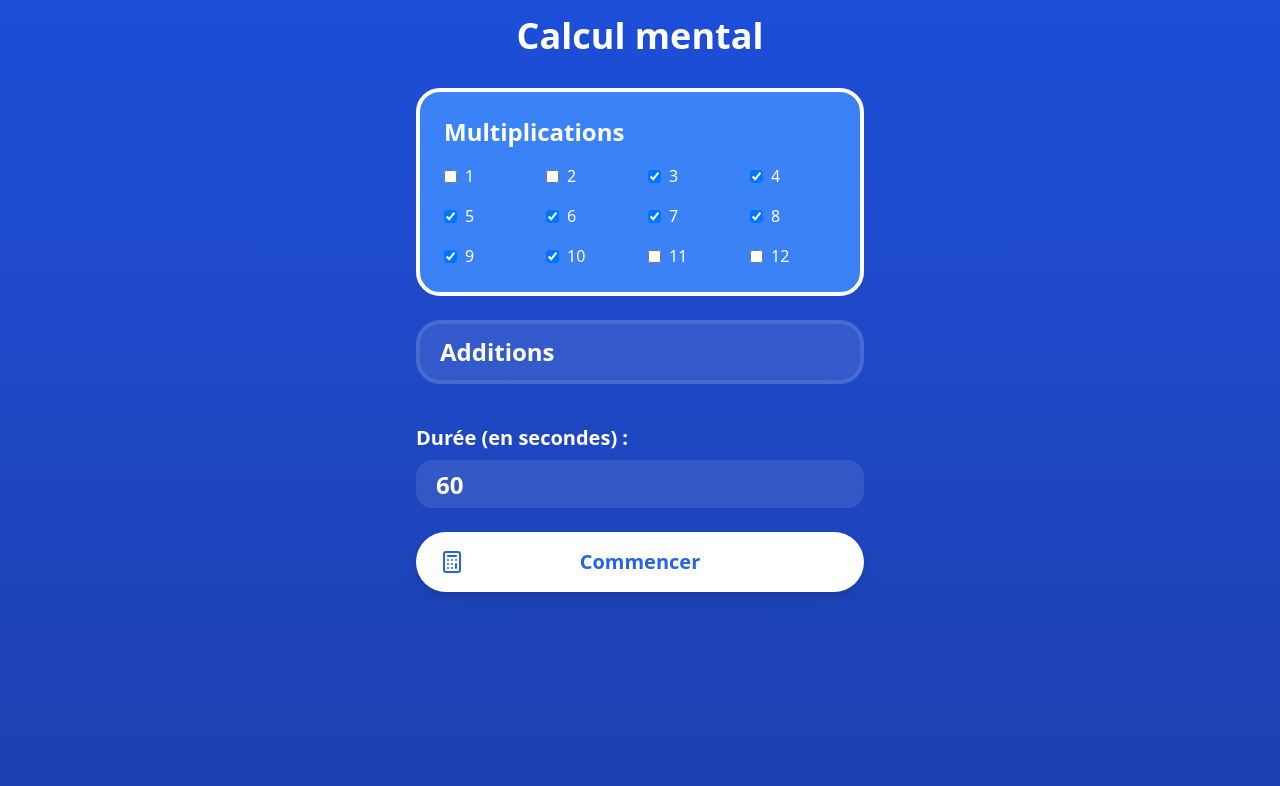
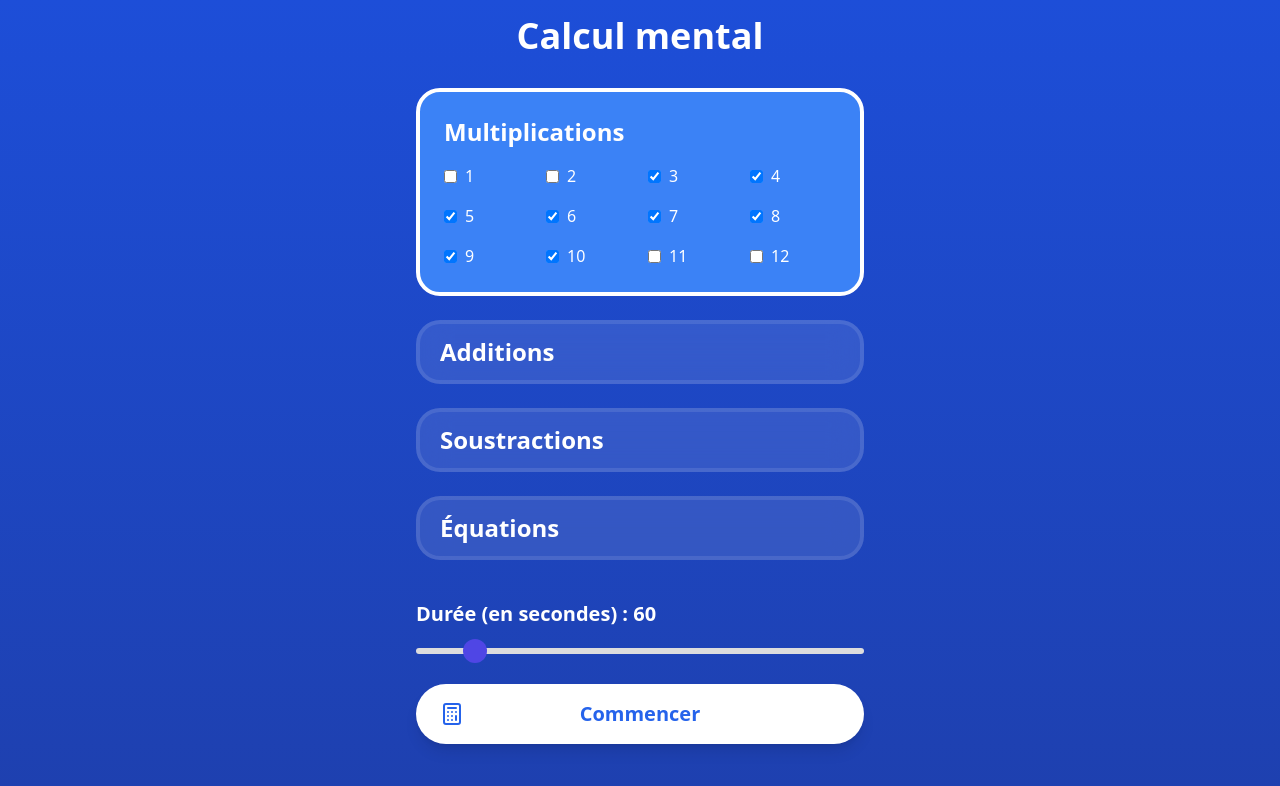
Before and after one commit to alexisflesch/calcul, a React (Vite) app: page /calcul/ in a window 1280 px wide. Shown: the top 786 px of the page. Built offline with nearby package versions, Linux system fonts and the light colour scheme.

Commit message:
new operations

```diff
--- a/src/App.tsx
+++ b/src/App.tsx
@@ -1,6 +1,7 @@
-import React, { useState, useEffect } from 'react';
+import { useState, useEffect } from 'react';
+import ScrollToTop from './components/ScrollToTop';
 import { useLocation, Routes, Route } from 'react-router-dom';
-import { Timer, Calculator } from 'lucide-react';
+import { Timer } from 'lucide-react';
 import { Game } from './components/Game';
 import { GameOver } from './components/GameOver';
 import { Streak } from './components/Streak';
@@ -16,7 +17,7 @@ function App() {
   const [pointsScored, setPointsScored] = useState<number | null>(null);
   const [correctAnswers, setCorrectAnswers] = useState(0);
   const [multipliers, setMultipliers] = useState<number[]>([3, 4, 5, 6, 7, 8, 9, 10]);
-  const [selectedMode, setSelectedMode] = useState<"Multiplications" | "Additions">("Multiplications"); // Track selected mode
+  const [selectedMode, setSelectedMode] = useState<"Multiplications" | "Additions" | "Soustractions" | "Équations">("Multiplications"); // Track selected mode
 
 
   const location = useLocation();
@@ -81,11 +82,13 @@ function App() {
   };
 
   return (
+    <>
+      <ScrollToTop />
       <Routes>
         <Route path="/" element={<IndexPage startGame={startGame} setTimeLeft={setTimeLeft} selectedMode={selectedMode} setSelectedMode={setSelectedMode} />} />
         <Route path="/game" element={
-        <div className="h-[100dvh] bg-gradient-to-b from-blue-700 to-blue-800 text-white p-4 flex flex-col">
-          <div className="w-full h-full max-w-md mx-auto flex flex-col">
+          <div className="min-h-[100dvh] bg-gradient-to-b from-blue-700 to-blue-800 text-white p-4 flex flex-col overflow-hidden">
+            <div className="w-full h-full max-w-md mx-auto flex flex-col flex-grow">
               <div className="flex justify-between items-center gap-4 mb-2">
                 <div className="flex items-center gap-2 text-xl font-bold">
                   <Timer className="w-6 h-6" />
@@ -128,6 +131,7 @@ function App() {
           </div>
         } />
       </Routes>
+    </>
   );
 }
 
--- a/src/components/Game.tsx
+++ b/src/components/Game.tsx
@@ -1,5 +1,5 @@
-import React, { useState, useEffect } from 'react';
-import { Check, X } from 'lucide-react';
+import { useState, useEffect } from 'react';
+import { X } from 'lucide-react';
 import { Numpad } from './Numpad';
 
 interface GameProps {
@@ -8,20 +8,31 @@ interface GameProps {
   debug: boolean;
   streak: number;
   multipliers: number[];
-  selectedMode: "Multiplications" | "Additions";
+  selectedMode: "Multiplications" | "Additions" | "Soustractions" | "Équations";
 }
 
-export function Game({ onCorrect, onWrong, debug, streak, multipliers, selectedMode }: GameProps) {
-  const [firstNumber, setFirstNumber] = useState(0);
-  const [secondNumber, setSecondNumber] = useState(0);
-  const [answer, setAnswer] = useState('');
-  const [showFeedback, setShowFeedback] = useState<string | null>(null);
+export function Game({ onCorrect, onWrong, streak, multipliers, selectedMode }: GameProps) {
+  const [equation, setEquation] = useState('');
+  const [shownEquation, setShownEquation] = useState('');
+  const [correctAnswer, setCorrectAnswer] = useState('');
+  const [userAnswer, setUserAnswer] = useState('');
   const [pointsScored, setPointsScored] = useState<number | null>(null);
   const [showRedCross, setShowRedCross] = useState(false);
 
+
+
+  useEffect(() => {
+    generateQuestion();
+  }, []);  // This runs only once when the component is mounted
+
+  useEffect(() => {
+    // This ensures that shownEquation is updated whenever equation changes
+    setShownEquation(equation);
+  }, [equation]);
+
   const generateQuestion = () => {
-    let randomFirstNumber;
-    let randomSecondNumber;
+    let randomFirstNumber = 0;
+    let randomSecondNumber = 0;
 
     if (selectedMode === 'Additions') {
       // Pick two random numbers between 1 and 12. Lower probability for 1 and 2
@@ -33,19 +44,48 @@ export function Game({ onCorrect, onWrong, debug, streak, multipliers, selectedM
         randomFirstNumber = Math.floor(Math.random() * 10) + 3;
         randomSecondNumber = Math.floor(Math.random() * 10) + 3;
       }
-    } else {
+      setEquation(`${randomFirstNumber} + ${randomSecondNumber} = _`);
+      setCorrectAnswer((randomFirstNumber + randomSecondNumber).toString());
+      setShownEquation(equation);
+    } else if (selectedMode === 'Multiplications') {
       // Pick random numbers from the multipliers array
       randomFirstNumber = multipliers[Math.floor(Math.random() * multipliers.length)];
       randomSecondNumber = multipliers[Math.floor(Math.random() * multipliers.length)];
+      setEquation(`${randomFirstNumber} × ${randomSecondNumber} = _`);
+      setCorrectAnswer((randomFirstNumber * randomSecondNumber).toString());
     }
-    setFirstNumber(randomFirstNumber);
-    setSecondNumber(randomSecondNumber);
-    setAnswer('');
+    else if (selectedMode === 'Soustractions') {
+      //Pick a random number between 1 and 12, 1 with a lower probability
+      if (Math.random() < .3) {
+        randomFirstNumber = Math.floor(Math.random() * 12) + 1;
+      }
+      else {
+        randomFirstNumber = Math.floor(Math.random() * 10) + 3;
+      }
+      randomSecondNumber = Math.floor(Math.random() * randomFirstNumber);
+      setEquation(`${randomFirstNumber} - ${randomSecondNumber} = _`);
+      setCorrectAnswer((randomFirstNumber - randomSecondNumber).toString());
+    }
+    else if (selectedMode === 'Équations') {
+      //Randomly creates an addition or substraction
+      if (Math.random() < .5) {
+        // Addition
+        randomFirstNumber = Math.floor(Math.random() * 12) + 1;
+        randomSecondNumber = Math.floor(Math.random() * randomFirstNumber);
+        setEquation(`${randomFirstNumber} = ${randomSecondNumber} +  _`);
+        setCorrectAnswer((randomFirstNumber - randomSecondNumber).toString());
+      }
+      else {
+        // Substraction
+        randomFirstNumber = Math.floor(Math.random() * 12) + 1;
+        randomSecondNumber = Math.floor(Math.random() * randomFirstNumber);
+        setEquation(`${randomSecondNumber} = ${randomFirstNumber} -  _`);
+        setCorrectAnswer((randomFirstNumber - randomSecondNumber).toString());
+      }
+      setShownEquation(equation);
+    }
   };
 
-  useEffect(() => {
-    generateQuestion();
-  }, []);
 
   useEffect(() => {
     if (pointsScored !== null) {
@@ -65,41 +105,33 @@ export function Game({ onCorrect, onWrong, debug, streak, multipliers, selectedM
     }
   }, [showRedCross]);
 
+
   const handleNumberInput = (num: number) => {
-    if (answer.length < 3) {
-      setAnswer((prev) => prev + num);
+    if (userAnswer.length < 3) {
+      const newAnswer = userAnswer + num;
+      setUserAnswer(newAnswer);
+      setShownEquation(equation.replace('_', newAnswer));  // Update shownEquation dynamically
     }
   };
 
   const handleDelete = () => {
-    setAnswer((prev) => prev.slice(0, -1));
+    const newAnswer = userAnswer.slice(0, -1);
+    setUserAnswer(newAnswer);
+    setShownEquation(equation.replace('_', newAnswer));  // Update shownEquation dynamically
   };
 
   const handleSubmit = () => {
-    let correctAnswer;
-    if (selectedMode === 'Additions') {
-      correctAnswer = firstNumber + secondNumber;
-    }
-    else {
-      correctAnswer = firstNumber * secondNumber;
-    }
-    const userAnswer = parseInt(answer, 10);
-
     if (userAnswer === correctAnswer) {
-      setShowFeedback('correct');
       handleCorrectAnswer();
       setTimeout(() => {
-        setShowFeedback(null);
         generateQuestion();
       }, 100);
     } else {
-      setShowFeedback('wrong');
       handleWrongAnswer();
       setTimeout(() => {
-        setShowFeedback(null);
-        setAnswer('');
       }, 1000);
     }
+    setUserAnswer('');
   };
 
   const handleCorrectAnswer = () => {
@@ -122,8 +154,7 @@ export function Game({ onCorrect, onWrong, debug, streak, multipliers, selectedM
     <div className="flex flex-col h-screen max-h-screen justify-between gap-4 overflow-hidden">
       <div className="bg-white/10 backdrop-blur-lg rounded-3xl p-6 relative flex items-center justify-center max-h-[30vh] min-h-[80px] overflow-hidden">
         <div className="text-5xl md:text-6xl font-bold text-center">
-          {selectedMode === 'Additions' ? `${firstNumber} + ${secondNumber} ` : `${firstNumber} × ${secondNumber} `}
-          = {answer || '_'}
+          {shownEquation}
         </div>
       </div>
 
--- a/src/components/GameOver.tsx
+++ b/src/components/GameOver.tsx
@@ -1,6 +1,6 @@
-import React, { useState, useEffect } from 'react';
+import { useState, useEffect } from 'react';
 import { useNavigate } from 'react-router-dom';
-import { RefreshCw, Star } from 'lucide-react';
+import { RefreshCw } from 'lucide-react';
 
 interface GameOverProps {
   score: number;
@@ -8,11 +8,11 @@ interface GameOverProps {
   correctAnswers: number;
   initialTime: number;
   multipliers: number[];
-  selectedMode: "Multiplications" | "Additions";
+  selectedMode: "Multiplications" | "Additions" | "Soustractions" | "Équations";
   onRestart: () => void;
 }
 
-export function GameOver({ score, attempts, correctAnswers, initialTime, multipliers, onRestart, selectedMode }: GameOverProps) {
+export function GameOver({ score, attempts, correctAnswers, initialTime, multipliers, selectedMode }: GameOverProps) {
   const navigate = useNavigate();
   const [buttonEnabled, setButtonEnabled] = useState(false);
 
@@ -29,7 +29,6 @@ export function GameOver({ score, attempts, correctAnswers, initialTime, multipl
   };
 
   const percentage = attempts > 0 ? Math.round((correctAnswers / attempts) * 100) : 0;
-  const stars = Math.floor(score / 10);
 
   return (
     <div className="text-center">
@@ -50,7 +49,7 @@ export function GameOver({ score, attempts, correctAnswers, initialTime, multipl
           </div>
           <div>
             <div className="text-3xl font-bold">{Math.round(correctAnswers * 60 / initialTime)}</div>
-            <div className="text-sm opacity-75">{selectedMode == "Additions" ? "Add" : "Mult"}  /min</div>
+            <div className="text-sm opacity-75">Op/min</div>
           </div>
           <div>
             <div className="text-3xl font-bold">{score}</div>
@@ -67,7 +66,7 @@ export function GameOver({ score, attempts, correctAnswers, initialTime, multipl
           {selectedMode === 'Multiplications' ?
             <span>Tables : {multipliers.join(', ')}.</span>
             :
-            <span>Additions</span>}
+            <span>{selectedMode}</span>}
         </div>
 
         <br />
--- a/src/components/IndexPage.tsx
+++ b/src/components/IndexPage.tsx
@@ -1,4 +1,4 @@
-import React, { useState } from 'react';
+import { useState } from 'react';
 import { useNavigate } from 'react-router-dom';
 import { Calculator } from 'lucide-react';
 
@@ -8,8 +8,8 @@ const defaultMultipliers = [3, 4, 5, 6, 7, 8, 9, 10];
 interface IndexPageProps {
     startGame: (multipliers: number[], time: number) => void;
     setTimeLeft: (time: number) => void;
-    selectedMode: "Multiplications" | "Additions";
-    setSelectedMode: (mode: "Multiplications" | "Additions") => void;
+    selectedMode: "Multiplications" | "Additions" | "Soustractions" | "Équations";
+    setSelectedMode: (mode: "Multiplications" | "Additions" | "Soustractions" | "Équations") => void;
 }
 
 export function IndexPage({ startGame, setTimeLeft, selectedMode, setSelectedMode }: IndexPageProps) {
@@ -33,13 +33,13 @@ export function IndexPage({ startGame, setTimeLeft, selectedMode, setSelectedMod
         navigate('/game');
     };
 
-    const getBackgroundColor = (mode: "Multiplications" | "Additions") => {
+    const getBackgroundColor = (mode: "Multiplications" | "Additions" | "Soustractions" | "Équations") => {
         return selectedMode === mode ? "bg-blue-500 border-white" : "bg-white/10 border-white/10"; // Blue for selected mode, light gray for others
     };
 
     return (
-        <div className="h-[100dvh] bg-gradient-to-b from-blue-700 to-blue-800 text-white p-4 flex flex-col">
-            <div className="w-full h-full max-w-md mx-auto flex flex-col">
+        <div className="min-h-[100dvh] bg-gradient-to-b from-blue-700 to-blue-800 text-white p-4 flex flex-col">
+            <div className="w-full h-full max-w-md mx-auto flex flex-col flex-grow">
                 <h1 className="text-4xl font-bold mb-8 text-center">Calcul mental</h1>
                 <div
                     className={`backdrop-blur-lg rounded-3xl p-6 mb-6 ${getBackgroundColor("Multiplications")} border-4`}
@@ -67,17 +67,31 @@ export function IndexPage({ startGame, setTimeLeft, selectedMode, setSelectedMod
                 >
                     <h2 className="text-2xl font-bold mb-1 mt-1 ml-3">Additions</h2>
                 </div>
+                <div
+                    className={`backdrop-blur-lg rounded-3xl p-2 mb-6 ${getBackgroundColor("Soustractions")} border-4`}
+                    onClick={() => setSelectedMode("Soustractions")}
+                >
+                    <h2 className="text-2xl font-bold mb-1 mt-1 ml-3">Soustractions</h2>
+                </div>
+                <div
+                    className={`backdrop-blur-lg rounded-3xl p-2 mb-6 ${getBackgroundColor("Équations")} border-4`}
+                    onClick={() => setSelectedMode("Équations")}
+                >
+                    <h2 className="text-2xl font-bold mb-1 mt-1 ml-3">Équations</h2>
+                </div>
                 <div className="mt-4">
-                    <label className="block text-xl font-bold mb-2">Durée (en secondes) :</label>
+                    <label className="block text-xl font-bold mb-2">Durée (en secondes) : {time}</label>
                     <input
-                        type="number"
+                        type="range"
                         value={time}
                         onChange={(e) => setTime(parseInt(e.target.value, 10))}
-                        className="w-full h-12 p-5 aspect-square rounded-2xl bg-white/10 backdrop-blur-sm hover:bg-white/20 transition-colors flex items-center justify-center text-2xl font-bold"
-                        min="10"
+                        className="w-full h-12 rounded-2xl bg-white/10 backdrop-blur-sm hover:bg-white/20 transition-colors appearance-none"
+                        min="30"
                         max="300"
+                        step="10"
                     />
                 </div>
+
                 <br />
                 <button
                     onClick={handleStartGame}
--- /dev/null
+++ b/src/components/ScrollToTop.tsx
@@ -0,0 +1,16 @@
+import { useEffect } from 'react';
+import { useLocation } from 'react-router-dom';
+
+const ScrollToTop = () => {
+    const { pathname } = useLocation();
+
+    useEffect(() => {
+        if (pathname === '/game') {
+            window.scrollTo(0, 0);
+        }
+    }, [pathname]);
+
+    return null;
+};
+
+export default ScrollToTop;
--- a/src/index.css
+++ b/src/index.css
@@ -53,16 +53,39 @@
   }
 }
 
-/* Prevent scrolling on mobile */
+
 html,
 body {
-  /* overflow: hidden; */
-  /* position: fixed; */
-  inset: 0;
-  height: 100%;
+  min-height: 100vh;
+  margin: 0;
+  padding: 0;
 }
 
 /* Safe area padding for notched devices */
 .pb-safe {
   padding-bottom: env(safe-area-inset-bottom, 1rem);
 }
+
+input[type="range"] {
+  -webkit-appearance: none;
+  width: 100%;
+  height: 6px;
+  background: #ddd;
+  border-radius: 3px;
+  outline: none;
+}
+
+input[type="range"]::-webkit-slider-thumb {
+  -webkit-appearance: none;
+  appearance: none;
+  width: 24px;
+  height: 24px;
+  background-color: #4f46e5;
+  border-radius: 50%;
+  cursor: pointer;
+  transition: background-color 0.2s;
+}
+
+input[type="range"]::-webkit-slider-thumb:hover {
+  background-color: #4338ca;
+}
```
Also changed, not shown: vite.config.js (+6 -1 lines), 5 other files (tests, documents, lock files or other folders). Lines whose indentation alone changed are shown as unchanged.
